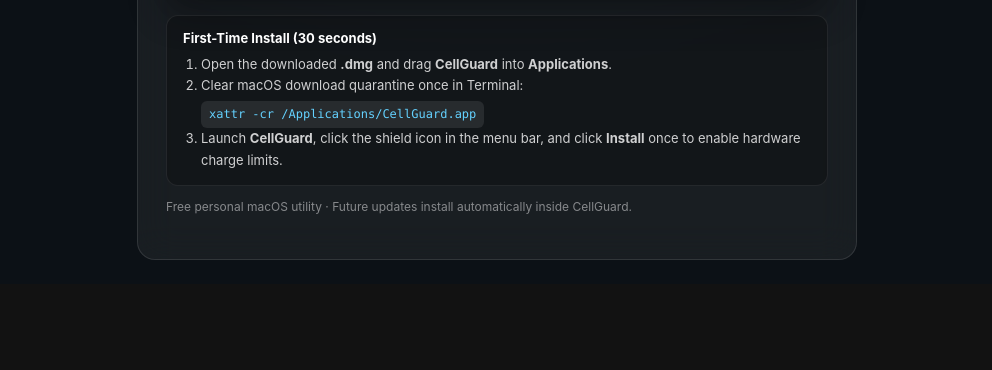
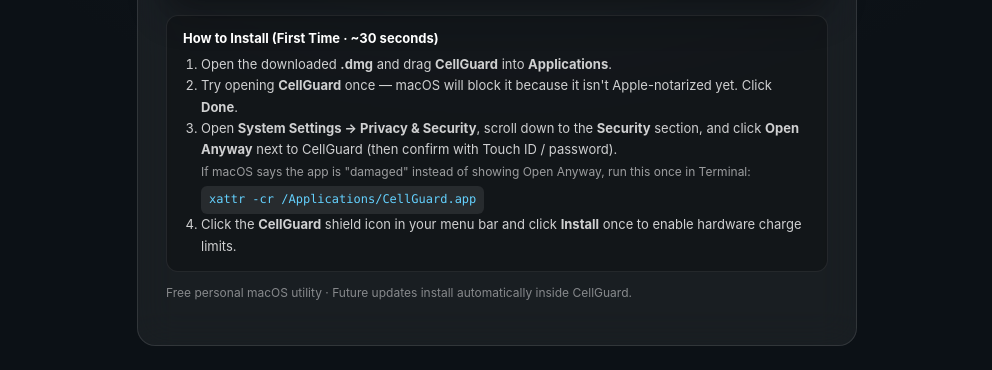
Before and after one commit to shakilhossain38/cellguard-web, a plain HTML site: page index.html in a window 1280 px wide. Shown: the part 645-1015 px from the top of the page, without its empty margins (143-1135 px from the left). Before the commit the page ends 929 px from the top, so only its background shows below. Drawn offline with Linux system fonts and the light colour scheme; no server answers.

Commit message:
Add Privacy & Security Open Anyway install steps to landing page

```diff
--- a/index.html
+++ b/index.html
@@ -121,11 +121,12 @@
       </video>
     </div>
     <div class="steps">
-      <h2>First-Time Install (30 seconds)</h2>
+      <h2>How to Install (First Time · ~30 seconds)</h2>
       <ol>
         <li>Open the downloaded <strong>.dmg</strong> and drag <strong>CellGuard</strong> into <strong>Applications</strong>.</li>
-        <li>Clear macOS download quarantine once in Terminal:<br /><code>xattr -cr /Applications/CellGuard.app</code></li>
-        <li>Launch <strong>CellGuard</strong>, click the shield icon in the menu bar, and click <strong>Install</strong> once to enable hardware charge limits.</li>
+        <li>Try opening <strong>CellGuard</strong> once — macOS will block it because it isn't Apple-notarized yet. Click <strong>Done</strong>.</li>
+        <li>Open <strong>System Settings → Privacy &amp; Security</strong>, scroll down to the <strong>Security</strong> section, and click <strong>Open Anyway</strong> next to CellGuard (then confirm with Touch ID / password).<br /><span style="font-size:12px;color:rgba(255,255,255,0.58);">If macOS says the app is "damaged" instead of showing Open Anyway, run this once in Terminal:</span><br /><code>xattr -cr /Applications/CellGuard.app</code></li>
+        <li>Click the <strong>CellGuard</strong> shield icon in your menu bar and click <strong>Install</strong> once to enable hardware charge limits.</li>
       </ol>
     </div>
     <p class="meta">Free personal macOS utility · Future updates install automatically inside CellGuard.</p>
```
